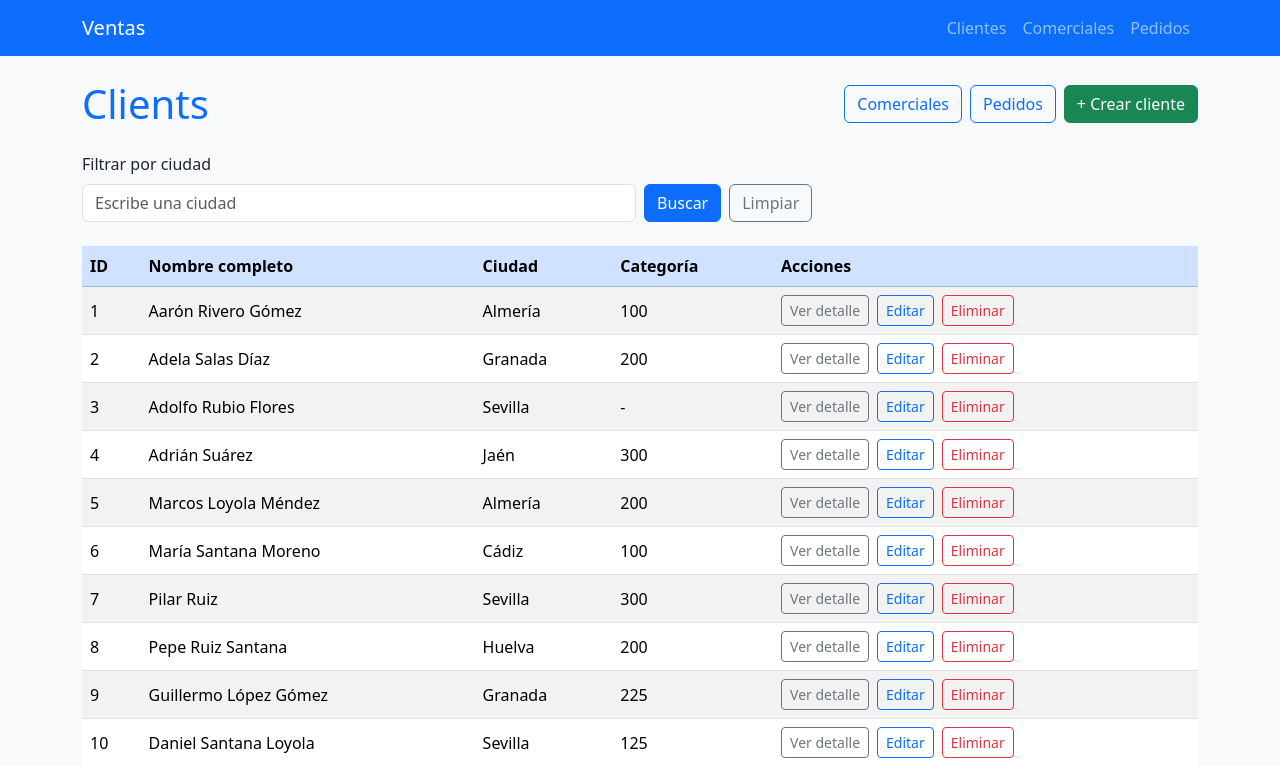
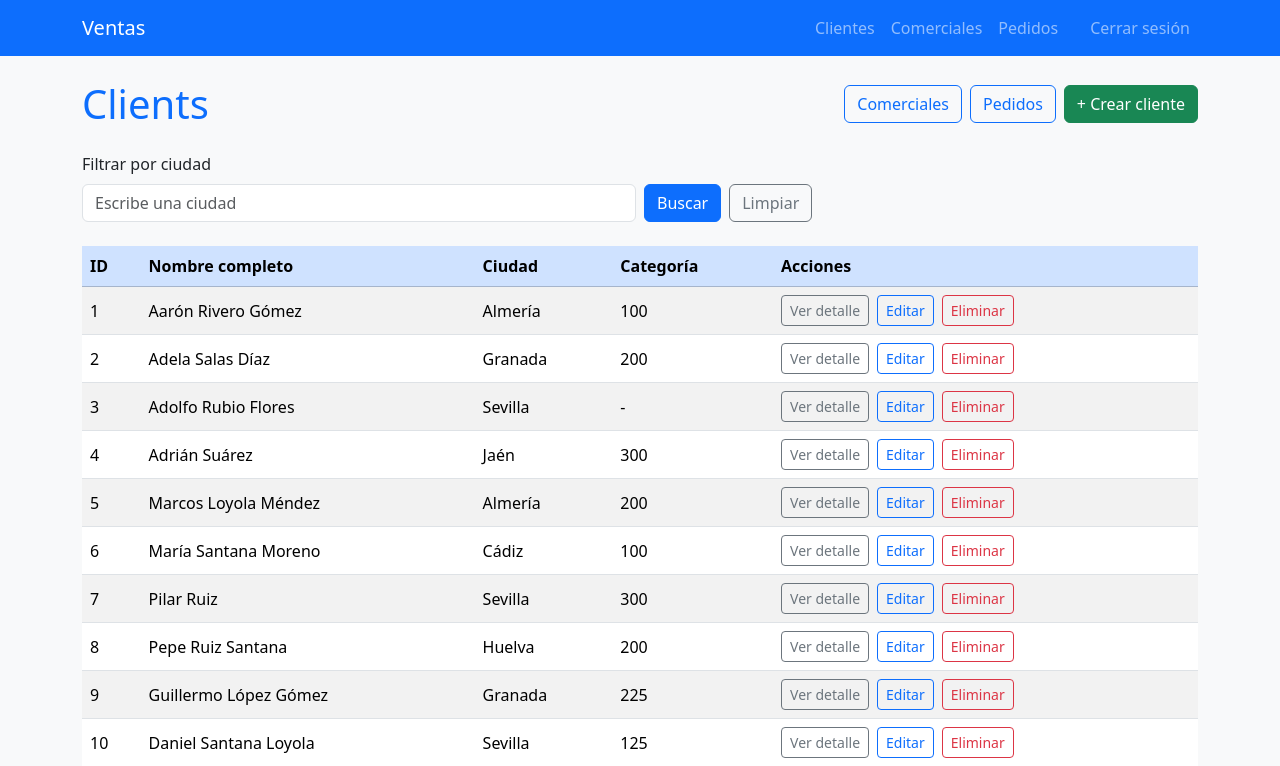
Before and after one commit to laurasierra-code/PracticaSpringBoot, a Spring Boot app: page /clientes in a window 1280 px wide. Shown: the top 766 px of the page. Run offline with Spring Boot 4, Linux system fonts and the light colour scheme; data comes from the database, SQL or seed files in the repository.

Commit message:
continuar layout

```diff
--- a/demo/src/main/resources/templates/fragments/layout.html
+++ b/demo/src/main/resources/templates/fragments/layout.html
@@ -8,6 +8,9 @@
             <a class="nav-link" th:href="@{/clientes}">Clientes</a>
             <a class="nav-link" th:href="@{/comerciales}">Comerciales</a>
             <a class="nav-link" th:href="@{/pedidos}">Pedidos</a>
+            <div class="d-flex align-items-center ms-lg-3">
+                <a class="nav-link" th:href="@{''{lang.es}}">Cerrar sesión</a>
+            </div>
         </div>
     </div>
 </nav>
```
